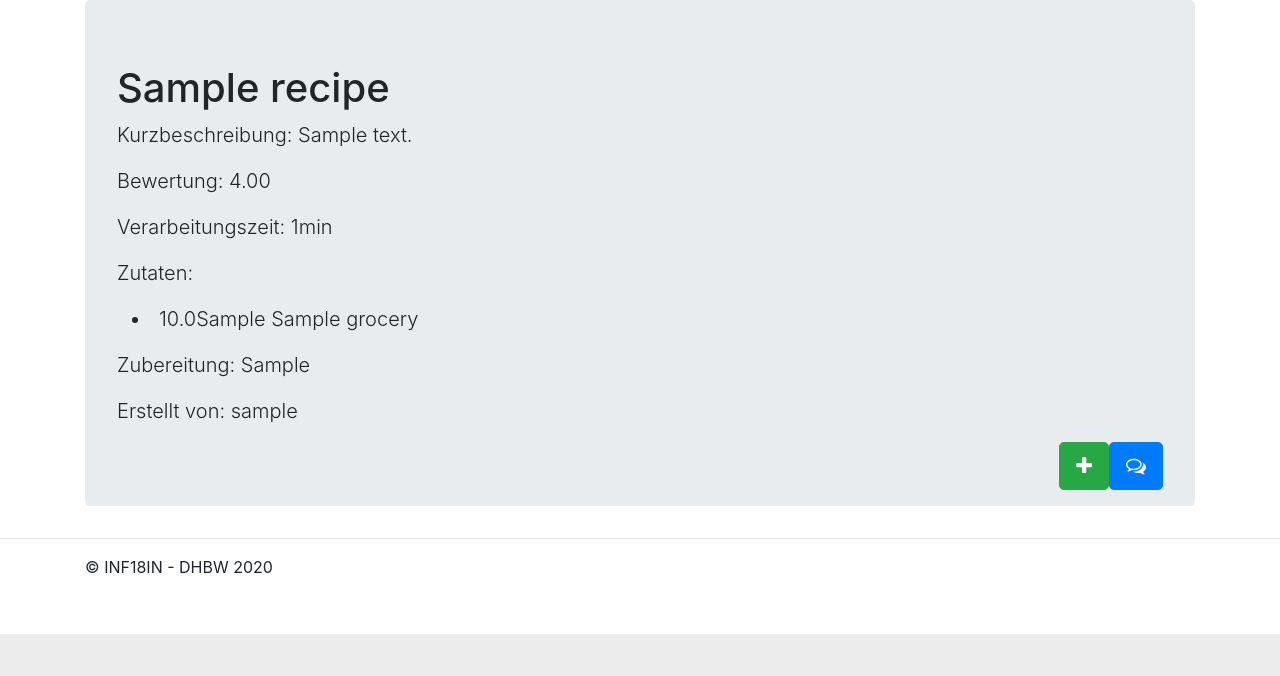
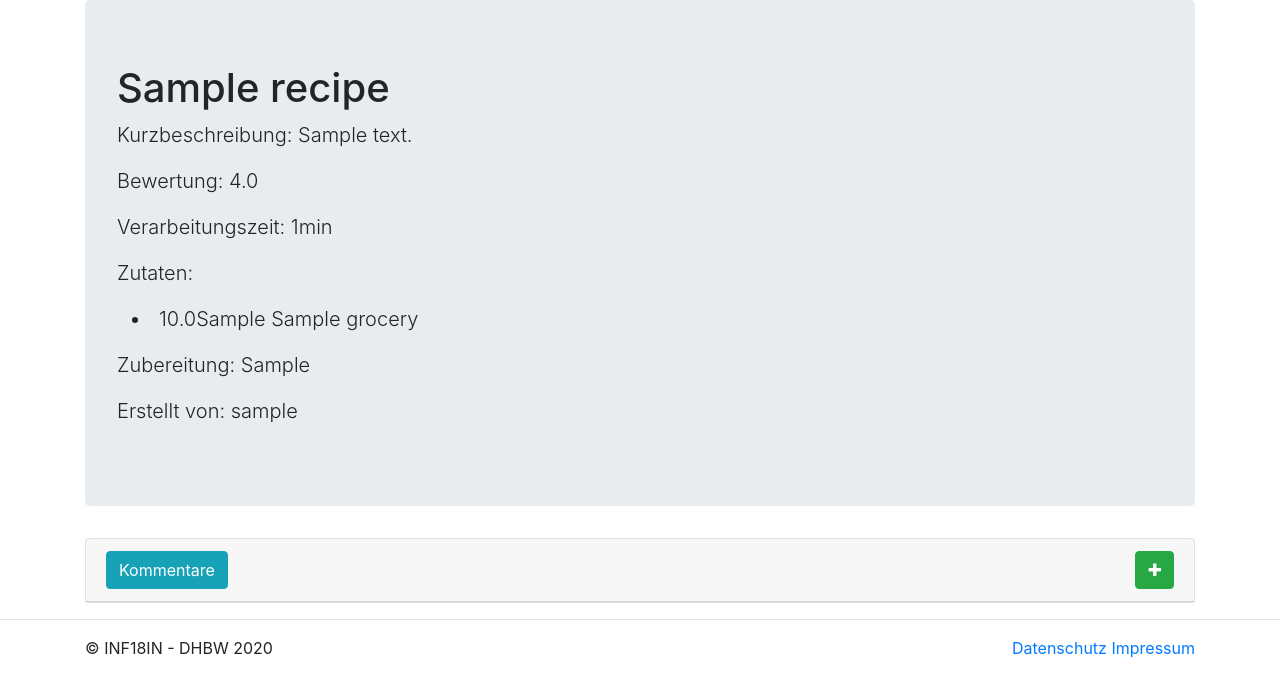
Before and after one commit to FreshMax9000/Essenswebsite, a Django app: page /Rezept/1/ in a window 1280 px wide. Shown: the part 166-842 px from the top of the page. Before the commit the page ends 800 px from the top, so only its background shows below. Run offline with Django 3.2, Linux system fonts and the light colour scheme; tables that the repository leaves empty hold one stand-in row (values such as "Sample post"); some libraries are stand-ins or nearby versions.

Commit message:
view Commentaries in RecipeDetail Template

```diff
--- a/foodplaner/foodApp/forms.py
+++ b/foodplaner/foodApp/forms.py
@@ -21,8 +21,8 @@ class CommentaryForm(forms.ModelForm):
     title = forms.CharField(max_length=50, label='Titel: ')
     title.widget = forms.TextInput(attrs={'placeholder': 'Hier Titel eingeben'})
     content = forms.CharField(label='Kommentar: ')
-    content.widget = forms.Textarea(attrs={'placeholder': 'Hier din Kommentar schreiben'})
-    rating = forms.IntegerField(min_value=1, max_value=5, label='Bewertung (1-5): ')
+    content.widget = forms.Textarea(attrs={'placeholder': 'Hier den Kommentar einfügen'})
+    rating = forms.IntegerField(min_value=1, max_value=10, label='Bewertung (1-10): ')
 
     class Meta:
         model = Commentary
--- a/foodplaner/foodApp/templates/foodApp/base.html
+++ b/foodplaner/foodApp/templates/foodApp/base.html
@@ -76,7 +76,13 @@
       <hr>
       <footer>
         <div class="container" style="align-items: center;">
-          <p>&copy; INF18IN - DHBW 2020 </p>
+        <p class="pull-left">&copy; INF18IN - DHBW 2020</p>
+        <div class="pull-right">
+            <div class="list-inline">
+               <a href="#">Datenschutz</a>
+               <a href="#">Impressum</a>
+            </div>
+        </div>
         </div>
       </footer>
 
--- a/foodplaner/foodApp/templates/foodApp/foodplan.html
+++ b/foodplaner/foodApp/templates/foodApp/foodplan.html
@@ -63,9 +63,7 @@
                 </div>
                 {% endfor %}
             </div>
-            <div class="form-group">
-                <button class="btn btn-outline-info float-right" name="save" value="0">Speichern <i class="fa fa-arrow-circle-right"></i></button>
-            </div>
+            <button class="btn btn-outline-info" name="save" value="0">Speichern <i class="fa fa-arrow-circle-right"></i></button>
         </form>
     </main>
 {% endblock main_content %}
--- a/foodplaner/foodApp/templates/foodApp/recipe_detail.html
+++ b/foodplaner/foodApp/templates/foodApp/recipe_detail.html
@@ -9,7 +9,7 @@
             <h1>{{object.title}}</h1>
             <p class="lead">Kurzbeschreibung: {{object.description}}</p>
             {% if object.avg_rating > 0 %}
-                <p class="lead">Bewertung: {{object.avg_rating | floatformat:2 }}</p>
+                <p class="lead">Bewertung: {{object.avg_rating | floatformat:1 }}</p>
             {% endif %}
             <p class="lead">Verarbeitungszeit: {{object.work_time}}min</p>
             <p class="lead">Zutaten:
@@ -21,8 +21,53 @@
             </p>
             <p class="lead">Zubereitung: {{object.preparation}}</p>
             <p class="lead">Erstellt von: {{object.author}}</p>
-            <a class="btn btn-primary btn-lg float-sm-right" href="{% url 'foodApp:commentaryList' object.id %}" role="button"><i class="fa fa-comments-o"></i></a>
-            <a class="btn btn-success btn-lg float-sm-right" href="{% url 'foodApp:createCommentary' object.id %}" role="button"><i class="fa fa-plus"></i></a>
+        </div>
+
+        <!-- Commentaries in Collapsed View-->
+        <div class="accordion" id="accordion_commentary_list">
+            <div class="card">
+                <div class="card-header" id="headingOne">
+                    <h5 class="mb-0">
+                        <a class="btn btn-success float-sm-right" href="{% url 'foodApp:createCommentary' object.id %}" role="button"><i class="fa fa-plus"></i></a>
+                        <button class="btn btn-info collapsed" type="button" data-toggle="collapse" data-target="#commentary_list" aria-controls="commentary_list">
+                            Kommentare
+                        </button>
+                    </h5>
+                </div>
+                <div id="commentary_list" class="collapse" aria-labelledby="headingOne" data-parent="#accordion_commentary_list">
+                    <div class="card-body">
+                        {% for object in object_list %}
+                            <div class="jumbotron">
+                                {% if perms.foodApp.delete_commentary %}
+                                    <a class="btn btn-danger float-sm-right " href="{% url 'foodApp:deleteCommentary' object.id %}" role="button"><i class="fa fa-times"></i></a>
+                                    <a class="btn btn-dark float-sm-right " href="{% url 'foodApp:updateCommentary' object.id %}" role="button"><i class="fa fa-edit"></i></a>
+                                {% endif %}
+                                <h1>{{object.title}}</h1>
+                                <p class="lead">Bewertung: {{object.rating }}</p>
+                                <p class="lead">{{object.content}}</p>
+                                <p class="lead">Erstellt von: {{object.author}}</p>
+                            </div>
+                        {% empty %}
+                            <h5>Leider wurden noch keine Kommentate erstellt</h5>
+                        {% endfor %}
+                        {% if page_obj %}
+                            <div class="pagination">
+                                <span class="step-links">
+                                    {% if page_obj.has_previous %}
+                                        <a href="?page={{ page_obj.previous_page_number }}">&laquo; Zurück</a>
+                                    {% endif %}
+                                    <span class="current">
+                                        Seite {{ page_obj.number }} von {{ page_obj.paginator.num_pages }}
+                                    </span>
+                                    {% if page_obj.has_next %}
+                                        <a href="?page={{ page_obj.next_page_number }}">Weiter &raquo;</a>
+                                    {% endif %}
+                                </span>
+                            </div>
+                        {% endif %}
+                    </div>
+                </div>
+            </div>
         </div>
     </main>
 {% endblock main_content %}
--- a/foodplaner/foodApp/templates/foodApp/recipe_list.html
+++ b/foodplaner/foodApp/templates/foodApp/recipe_list.html
@@ -22,7 +22,7 @@
     <div class="jumbotron">
       <h1>{{object.title}}</h1>
       {% if object.avg_rating > 0 %}
-      <p class="lead">Bewertung: {{object.avg_rating | floatformat:2 }}</p>
+      <p class="lead">Bewertung: {{object.avg_rating | floatformat:1 }}</p>
       {% endif %}
       <p class="lead">{{object.description}}</p>
       <a
--- a/foodplaner/foodApp/urls.py
+++ b/foodplaner/foodApp/urls.py
@@ -11,7 +11,6 @@ urlpatterns = [
     path('Rezept/hinzufuegen/', views.CreateRecipeView.as_view(), name='addRecipe'),
     path('Rezept/<int:pk>/loeschen/', views.DeleteRecipeView.as_view(), name='recipesDelete'),
     path('Rezept/<int:pk>/bearbeiten/', views.UpdateRecipeView.as_view(), name='recipesUpdate'),
-    path('Rezept/<int:pk>/Kommentare/', views.CommentaryListView.as_view(), name='commentaryList'),
     path('Rezept/<int:pk>/Kommentare/hinzufuegen/', views.CommentaryCreateView.as_view(), name='createCommentary'),
     path('Rezept/Kommentare/<int:pk>/bearbeiten/', views.CommentaryUpdateView.as_view(), name='updateCommentary'),
     path('Rezept/Kommentare/<int:pk>/loeschen/', views.CommentaryDeleteView.as_view(), name='deleteCommentary'),
--- a/foodplaner/foodApp/views.py
+++ b/foodplaner/foodApp/views.py
@@ -3,7 +3,6 @@ from datetime import timedelta
 
 from django.shortcuts import render
 from django.shortcuts import redirect
-from django.shortcuts import HttpResponseRedirect
 from django.urls import reverse_lazy
 from django.views import generic
 from django.contrib import messages
@@ -61,8 +60,14 @@ class ReviewRecipesListView(PermissionRequiredMixin, generic.ListView):
         return recipe_object.filter(title__icontains=self.request.GET.get('q', '')).order_by('title')
 
 
-class RecipesDetailView(UserPassesTestMixin, generic.DetailView):
+class RecipesDetailView(UserPassesTestMixin, generic.DetailView, generic.list.MultipleObjectMixin):
     model = Recipe
+    paginate_by = 2
+
+    def get_context_data(self, **kwargs):
+        object_list = Commentary.objects.filter(recipe_id=self.kwargs.get('pk'))
+        context = super(RecipesDetailView, self).get_context_data(object_list=object_list)
+        return context
 
     def test_func(self):
         is_valid = False
@@ -277,14 +282,6 @@ class DeleteGroceryView(PermissionRequiredMixin, generic.DeleteView):
     permission_required = 'foodApp.delete_recipe'
 
 
-class CommentaryListView(generic.ListView):
-    model = Commentary
-    paginate_by = 5
-
-    def get_queryset(self):
-        return Commentary.objects.filter(recipe_id=self.kwargs.get('pk'))
-
-
 class CommentaryCreateView(PermissionRequiredMixin, generic.CreateView):
     model = Commentary
     form_class = CommentaryForm
@@ -310,7 +307,7 @@ class CommentaryUpdateView(PermissionRequiredMixin, generic.UpdateView):
     def form_valid(self, form):
         recipe = Commentary.objects.get(id=self.kwargs.get('pk')).recipe
         commentary_list = Commentary.objects.filter(recipe_id=recipe.id).exclude(id=self.kwargs.get('pk'))
-        calc_avg_rating(recipe, commentary_list,form.instance.rating)
+        calc_avg_rating(recipe, commentary_list, form.instance.rating)
         return super().form_valid(form)
 
 
@@ -320,7 +317,6 @@ class CommentaryDeleteView(PermissionRequiredMixin, generic.DeleteView):
     permission_required = 'foodApp.delete_commentary'
 
     def delete(self, request, *args, **kwargs):
-        print("delete")
         recipe = Commentary.objects.get(id=self.kwargs.get('pk')).recipe
         commentary_list = Commentary.objects.filter(recipe_id=recipe.id).exclude(id=self.kwargs.get('pk'))
         calc_avg_rating(recipe, commentary_list, 0)
@@ -329,18 +325,19 @@ class CommentaryDeleteView(PermissionRequiredMixin, generic.DeleteView):
 
 def calc_avg_rating(recipe, commentary_list, rating):
     """
-        calculate average of all commentaries
-        param:
-            - commentary_list: list of commentaries without changed commentary
-            - rating: rating of changed commentary
-            - recipe: in which the calculated value is to be saved
+    calculate average of all commentaries
+
+    Params:
+        commentary_list: list of commentaries without changed commentary
+        rating: rating of changed commentary
+        recipe: in which the calculated value is to be saved
     """
     avg_rating = rating
     length = len(commentary_list)
-    if rating is not 0:
+    if rating != 0:
         length += 1
 
-    if length is not 0:
+    if length != 0:
         for each in commentary_list:
             avg_rating += each.rating
         avg_rating = avg_rating/length
```
Also changed, not shown: foodplaner/foodApp/templates/foodApp/commentary_list.html (deleted, +0 -41 lines).
